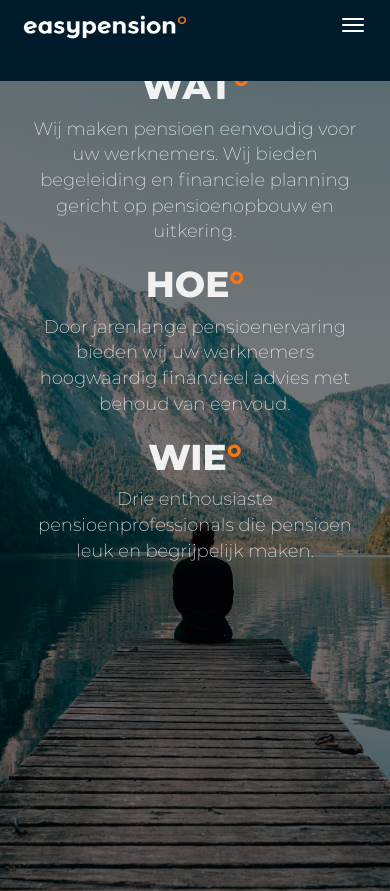
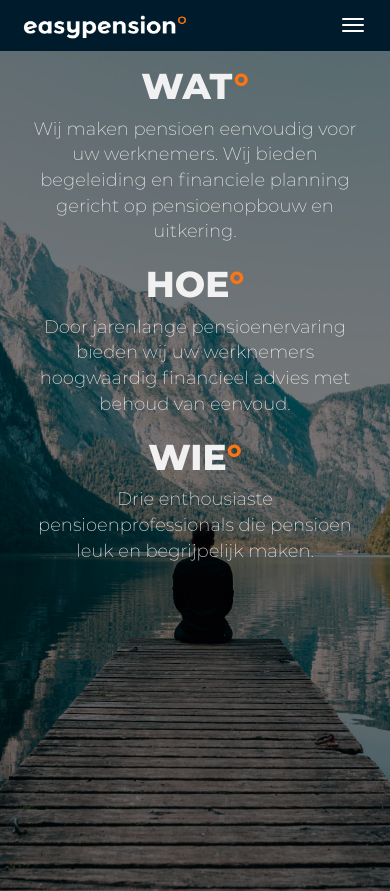
Before and after one commit to IvoJongmans/EasyPension, a PHP site: page /index.html in a window 390 px wide. Run offline with PHP 8.4, Linux system fonts and the light colour scheme.

Commit message:
first commit

```diff
--- a/navbar.css
+++ b/navbar.css
@@ -119,4 +119,7 @@
     .navbar-header {
         float:none;
     }
+    .navbar-header {
+        height:50px;
+    }
 }
```
Also changed, not shown: contact.css (+0 -92 lines), index.css (+0 -83 lines).
